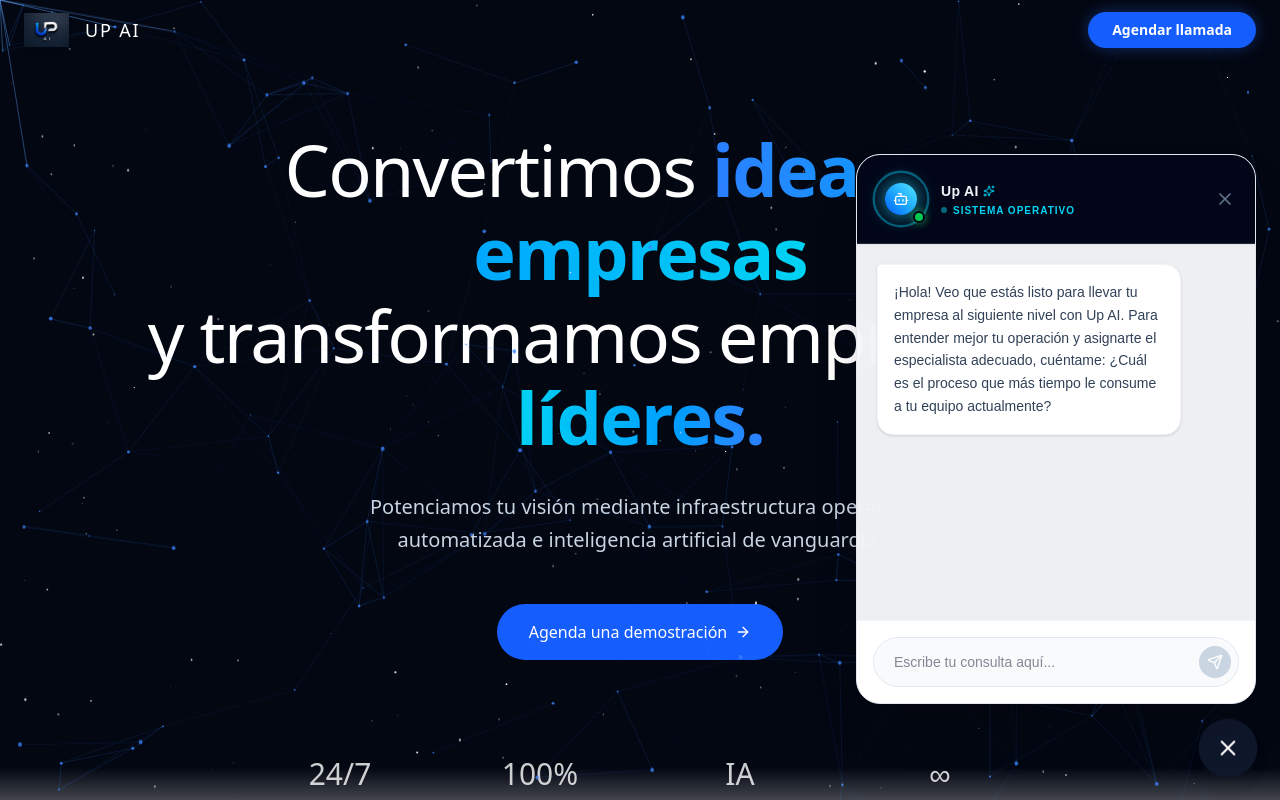
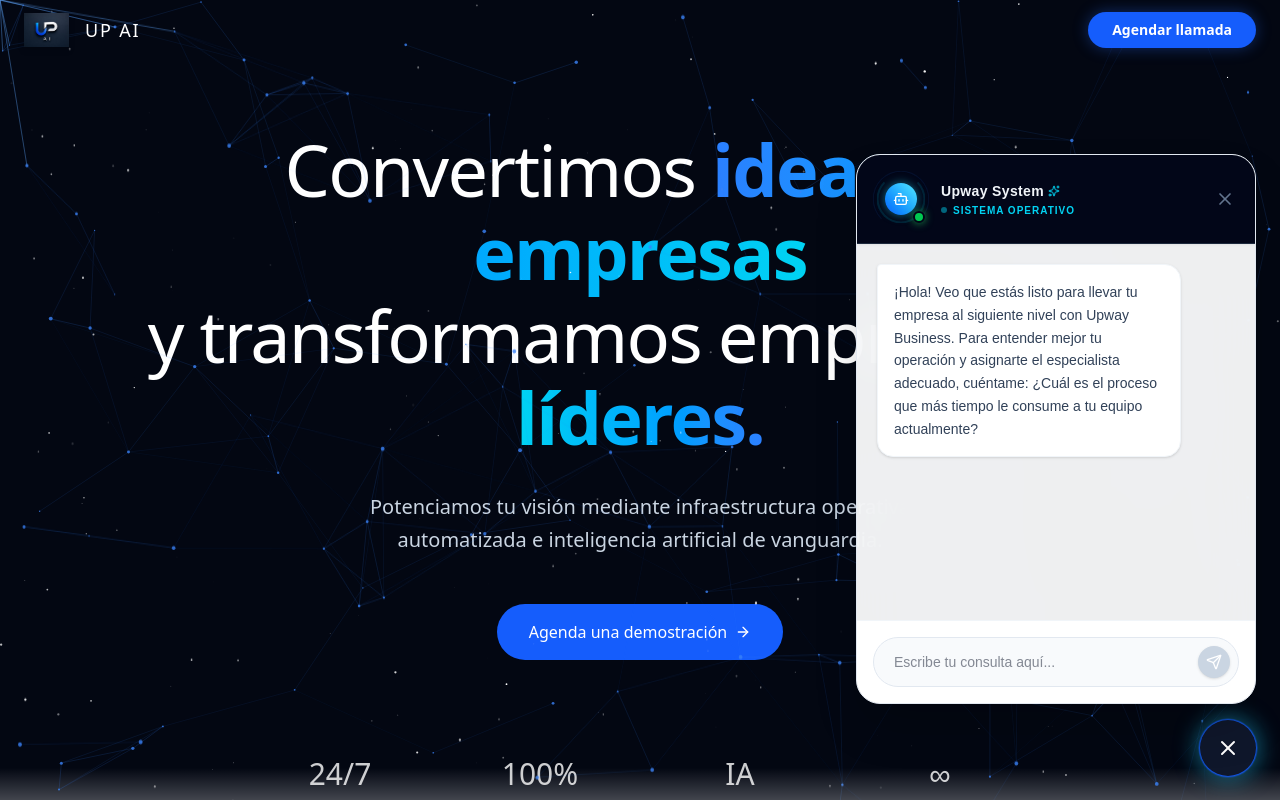
Before and after one commit to rich020383-commits/upward-ai, a Next.js app in the folder upward-ai-frontend/: page / in a window 1280 px wide. Both pictures are taken after a click on the button 1228 px from the left and 748 px from the top of the page. Shown: the top 800 px of the page. Built offline with nearby package versions, Linux system fonts and the light colour scheme.

Commit message:
feat: Rebranding de chatbot, animaciones de HUD premium y conexión a backend

```diff
--- a/upward-ai-frontend/components/Chatbot.tsx
+++ b/upward-ai-frontend/components/Chatbot.tsx
@@ -7,15 +7,13 @@
 export default function Chatbot() {
   const [isOpen, setIsOpen] = useState(false);
 
-  // 🔥 ACTUALIZADO: El saludo premium de ventas para perfilar al cliente
   const [messages, setMessages] = useState([
-    { role: "bot", content: "¡Hola! Veo que estás listo para llevar tu empresa al siguiente nivel con Up AI. Para entender mejor tu operación y asignarte el especialista adecuado, cuéntame: ¿Cuál es el proceso que más tiempo le consume a tu equipo actualmente?" }
+    { role: "bot", content: "¡Hola! Veo que estás listo para llevar tu empresa al siguiente nivel con Upway Business. Para entender mejor tu operación y asignarte el especialista adecuado, cuéntame: ¿Cuál es el proceso que más tiempo le consume a tu equipo actualmente?" }
   ]);
 
   const [input, setInput] = useState("");
   const [isLoading, setIsLoading] = useState(false);
 
-  // Referencia para hacer scroll automático hasta el último mensaje
   const messagesEndRef = useRef<HTMLDivElement>(null);
 
   const scrollToBottom = () => {
@@ -26,18 +24,12 @@
     scrollToBottom();
   }, [messages, isLoading]);
 
-  // 🔥 NUEVO: El "oído" del chatbot para escuchar los botones de la página web
   useEffect(() => {
     const escucharBoton = () => {
       setIsOpen(true);
     };
-
     window.addEventListener('abrir-chat', escucharBoton);
-
-    // Limpieza del evento por seguridad
-    return () => {
-      window.removeEventListener('abrir-chat', escucharBoton);
-    };
+    return () => window.removeEventListener('abrir-chat', escucharBoton);
   }, []);
 
   const sendMessage = async () => {
@@ -49,7 +41,6 @@
     setIsLoading(true);
 
     try {
-      // Apuntamos dinámicamente al backend real en Render
       const baseUrl = process.env.NEXT_PUBLIC_API_URL || "https://upward-ai-8n4i.onrender.com";
       const res = await fetch(`${baseUrl}/api/chat/`, {
         method: "POST",
@@ -58,37 +49,42 @@
       });
       const data = await res.json();
 
-      // Simulamos un pequeño retraso para que se vea el efecto de "Pensando..."
+      // Simulación de pensamiento orgánico (entre 1 y 2 segundos)
+      const organicDelay = Math.floor(Math.random() * 1000) + 1000;
       setTimeout(() => {
         setMessages((prev) => [...prev, { role: "bot", content: data.reply }]);
         setIsLoading(false);
-      }, 800);
+      }, organicDelay);
 
     } catch (error) {
       setTimeout(() => {
         setMessages((prev) => [...prev, { role: "bot", content: "Lo siento, mis servidores están en mantenimiento. Por favor, intenta de nuevo en unos minutos." }]);
         setIsLoading(false);
-      }, 800);
+      }, 1500);
     }
   };
 
   return (
     <>
-      {/* Botón flotante Premium */}
+      {/* 🌟 1. Efecto de "Respiración" en el botón cuando está inactivo */}
       <motion.button
-        initial={{ scale: 0 }}
-        animate={{ scale: 1 }}
-        whileHover={{ scale: 1.05 }}
+        animate={{
+          scale: isOpen ? 1 : [1, 1.05, 1],
+          boxShadow: isOpen
+            ? "0px 0px 15px rgba(0,0,0,0.2)"
+            : ["0px 0px 15px rgba(37,99,235,0.4)", "0px 0px 25px rgba(34,211,238,0.7)", "0px 0px 15px rgba(37,99,235,0.4)"]
+        }}
+        transition={{ duration: isOpen ? 0.2 : 2.5, repeat: isOpen ? 0 : Infinity, ease: "easeInOut" }}
+        whileHover={{ scale: 1.1 }}
         whileTap={{ scale: 0.95 }}
         onClick={() => setIsOpen((prev) => !prev)}
-        className={`fixed bottom-6 right-6 p-4 rounded-full shadow-premium hover:shadow-2xl transition-all z-50 flex items-center justify-center ${
+        className={`fixed bottom-6 right-6 p-4 rounded-full transition-colors z-50 flex items-center justify-center ${
           isOpen ? 'bg-slate-900 text-white' : 'bg-blue-600 text-white'
         }`}
       >
         {isOpen ? <X className="w-6 h-6" /> : <MessageSquare className="w-6 h-6" />}
       </motion.button>
 
-      {/* Ventana de chat Glassmorphism */}
       <AnimatePresence>
         {isOpen && (
           <motion.div
@@ -98,66 +94,66 @@
             transition={{ type: "spring", stiffness: 200, damping: 20 }}
             className="fixed bottom-24 right-6 w-[350px] md:w-[400px] h-[550px] bg-white/90 backdrop-blur-xl rounded-3xl shadow-2xl border border-slate-200 z-50 flex flex-col overflow-hidden"
           >
-            {/* Header del Chat con Orbe Neuronal Premium */}
             <div className="bg-slate-950 p-5 text-white flex items-center justify-between shrink-0 border-b border-slate-800 shadow-sm">
               <div className="flex items-center space-x-4">
 
-                {/* 🌌 EL ORBE ANIMADO (Reemplaza al video) */}
+                {/* 🌟 3. Núcleo Dinámico: Reacciona cuando está procesando (isLoading) */}
                 <div className="relative w-12 h-12 flex items-center justify-center">
-                  {/* Anillo exterior rápido */}
                   <motion.div
-                    animate={{ scale: [1, 1.2, 1], opacity: [0.3, 0.8, 0.3] }}
-                    transition={{ duration: 2, repeat: Infinity, ease: "easeInOut" }}
-                    className="absolute inset-0 rounded-full border-2 border-cyan-400/50"
+                    animate={{
+                      scale: isLoading ? [1, 1.3, 1] : [1, 1.15, 1],
+                      opacity: isLoading ? [0.6, 1, 0.6] : [0.2, 0.6, 0.2],
+                      rotate: isLoading ? 180 : 0
+                    }}
+                    transition={{ duration: isLoading ? 1 : 3, repeat: Infinity, ease: "linear" }}
+                    className="absolute inset-0 rounded-full border-2 border-cyan-400/50 border-t-transparent"
                   />
-                  {/* Anillo de onda expansiva lenta */}
                   <motion.div
-                    animate={{ scale: [1, 1.4, 1], opacity: [0.1, 0.4, 0.1] }}
-                    transition={{ duration: 3, repeat: Infinity, ease: "easeInOut", delay: 0.5 }}
-                    className="absolute inset-0 rounded-full border border-blue-500/30"
+                    animate={{
+                      scale: isLoading ? [1, 1.5, 1] : [1, 1.3, 1],
+                      opacity: isLoading ? [0.3, 0.7, 0.3] : [0.1, 0.3, 0.1],
+                      rotate: isLoading ? -180 : 0
+                    }}
+                    transition={{ duration: isLoading ? 1.5 : 4, repeat: Infinity, ease: "linear" }}
+                    className="absolute inset-0 rounded-full border border-blue-500/40 border-b-transparent"
                   />
-                  {/* Núcleo central brillante */}
-                  <div className="relative w-8 h-8 bg-gradient-to-tr from-blue-600 to-cyan-300 rounded-full shadow-[0_0_20px_rgba(34,211,238,0.8)] flex items-center justify-center z-10">
+                  <motion.div
+                    animate={{ boxShadow: isLoading ? "0 0 25px rgba(34,211,238,1)" : "0 0 10px rgba(34,211,238,0.5)" }}
+                    className="relative w-8 h-8 bg-gradient-to-tr from-blue-600 to-cyan-300 rounded-full flex items-center justify-center z-10"
+                  >
                     <Bot className="w-4 h-4 text-white" />
-                  </div>
-                  {/* Punto de estado "Online" */}
+                  </motion.div>
                   <span className="absolute bottom-0 right-0 w-3 h-3 bg-green-500 border-2 border-slate-950 rounded-full z-20 shadow-[0_0_8px_rgba(34,197,94,0.8)]"></span>
                 </div>
 
-                {/* Textos del sistema */}
                 <div>
                   <h3 className="font-bold text-sm tracking-wide flex items-center gap-1 text-slate-100">
-                    Up AI <Sparkles className="w-3 h-3 text-cyan-400" />
+                    Upway System <Sparkles className="w-3 h-3 text-cyan-400" />
                   </h3>
                   <div className="flex items-center gap-1.5 mt-0.5">
-                    {/* Efecto de "escribiendo/procesando" perpetuo muy sutil */}
                     <motion.div
-                      animate={{ opacity: [0.4, 1, 0.4] }}
-                      transition={{ duration: 1.5, repeat: Infinity }}
+                      animate={{ opacity: isLoading ? [1, 0.2, 1] : [0.4, 1, 0.4] }}
+                      transition={{ duration: isLoading ? 0.5 : 1.5, repeat: Infinity }}
                       className="w-1.5 h-1.5 bg-cyan-400 rounded-full"
                     />
                     <p className="text-[10px] text-cyan-400 uppercase tracking-widest font-semibold">
-                      Sistema Operativo
+                      {isLoading ? "Procesando Datos..." : "Sistema Operativo"}
                     </p>
                   </div>
                 </div>
               </div>
 
-              {/* Botón de cerrar superior */}
-              <button
-                onClick={() => setIsOpen(false)}
-                className="text-slate-500 hover:text-white hover:rotate-90 transition-all duration-300"
-              >
+              <button onClick={() => setIsOpen(false)} className="text-slate-500 hover:text-white hover:rotate-90 transition-all duration-300">
                 <X className="w-5 h-5" />
               </button>
             </div>
 
-            {/* Área de mensajes */}
             <div className="flex-1 overflow-y-auto p-5 space-y-4 bg-slate-50/50 scroll-smooth">
               {messages.map((m, i) => (
                 <motion.div
-                  initial={{ opacity: 0, y: 10 }}
-                  animate={{ opacity: 1, y: 0 }}
+                  initial={{ opacity: 0, scale: 0.9, originY: 1 }}
+                  animate={{ opacity: 1, scale: 1 }}
+                  transition={{ type: "spring", stiffness: 250, damping: 20 }}
                   key={i}
                   className={`flex ${m.role === 'user' ? 'justify-end' : 'justify-start'}`}
                 >
@@ -168,18 +164,17 @@
                         : 'bg-white text-slate-700 rounded-2xl rounded-tl-sm shadow-sm border border-slate-100'
                     }`}
                   >
-                    {/* 🔥 LA MAGIA: Si la IA manda el gatillo, dibujamos el botón */}
                     {m.content.includes('[ABRIR_FORMULARIO]') ? (
                       <div className="flex flex-col gap-3">
-                        {/* Imprimimos el texto sin la etiqueta secreta */}
                         <span>{m.content.replace('[ABRIR_FORMULARIO]', '')}</span>
-                        {/* Dibujamos el botón que dispara el evento al Modal */}
-                        <button
+                        <motion.button
+                          whileHover={{ scale: 1.02 }}
+                          whileTap={{ scale: 0.98 }}
                           onClick={() => window.dispatchEvent(new Event('abrir-modal-lead'))}
-                          className="bg-blue-600 text-white px-4 py-2.5 rounded-lg font-semibold hover:bg-blue-700 hover:shadow-lg transition-all shadow-sm flex items-center justify-center gap-2 mt-2"
+                          className="bg-gradient-to-r from-blue-600 to-cyan-500 text-white px-4 py-2.5 rounded-lg font-semibold shadow-md flex items-center justify-center gap-2 mt-2"
                         >
                           📋 Llenar Formulario
-                        </button>
+                        </motion.button>
                       </div>
                     ) : (
                       <span>{m.content}</span>
@@ -188,38 +183,52 @@
                 </motion.div>
               ))}
 
-              {/* Animación de "Pensando..." */}
-              {isLoading && (
-                <motion.div initial={{ opacity: 0 }} animate={{ opacity: 1 }} className="flex justify-start">
-                  <div className="bg-white p-4 rounded-2xl rounded-tl-sm shadow-sm border border-slate-100 flex items-center space-x-2">
-                    <div className="w-2 h-2 bg-blue-400 rounded-full animate-bounce" style={{ animationDelay: '0ms' }} />
-                    <div className="w-2 h-2 bg-blue-400 rounded-full animate-bounce" style={{ animationDelay: '150ms' }} />
-                    <div className="w-2 h-2 bg-blue-400 rounded-full animate-bounce" style={{ animationDelay: '300ms' }} />
-                  </div>
-                </motion.div>
-              )}
+              {/* 🌟 4. Pensamiento simulado con transición suave */}
+              <AnimatePresence>
+                {isLoading && (
+                  <motion.div
+                    initial={{ opacity: 0, y: 10 }}
+                    animate={{ opacity: 1, y: 0 }}
+                    exit={{ opacity: 0, scale: 0.9 }}
+                    className="flex justify-start"
+                  >
+                    <div className="bg-white p-4 rounded-2xl rounded-tl-sm shadow-sm border border-slate-100 flex items-center space-x-2">
+                      <motion.div animate={{ y: [0, -5, 0] }} transition={{ duration: 0.6, repeat: Infinity, delay: 0 }} className="w-2 h-2 bg-cyan-500 rounded-full" />
+                      <motion.div animate={{ y: [0, -5, 0] }} transition={{ duration: 0.6, repeat: Infinity, delay: 0.2 }} className="w-2 h-2 bg-blue-500 rounded-full" />
+                      <motion.div animate={{ y: [0, -5, 0] }} transition={{ duration: 0.6, repeat: Infinity, delay: 0.4 }} className="w-2 h-2 bg-blue-700 rounded-full" />
+                    </div>
+                  </motion.div>
+                )}
+              </AnimatePresence>
               <div ref={messagesEndRef} />
             </div>
 
-            {/* Input de texto */}
             <div className="p-4 bg-white border-t border-slate-100 shrink-0">
-              <div className="relative flex items-center">
+              {/* 🌟 2. Reacción al Teclado: Brillo de neón al escribir */}
+              <motion.div
+                animate={{
+                  boxShadow: input.length > 0 ? "0px 0px 12px rgba(34,211,238,0.4)" : "0px 0px 0px rgba(34,211,238,0)",
+                  borderColor: input.length > 0 ? "rgba(34,211,238,0.5)" : "rgba(226,232,240,1)"
+                }}
+                className="relative flex items-center rounded-full border transition-colors bg-slate-50"
+              >
                 <input
                   value={input}
                   onChange={(e) => setInput(e.target.value)}
                   onKeyPress={(e) => e.key === 'Enter' && sendMessage()}
                   placeholder="Escribe tu consulta aquí..."
                   disabled={isLoading}
-                  className="w-full bg-slate-50 border border-slate-200 focus:border-blue-500 focus:bg-white rounded-full pl-5 pr-12 py-3.5 text-sm text-slate-900 outline-none transition-all disabled:opacity-50"
+                  className="w-full bg-transparent pl-5 pr-12 py-3.5 text-sm text-slate-900 outline-none disabled:opacity-50 rounded-full"
                 />
-                <button
+                <motion.button
+                  whileTap={{ scale: 0.9 }}
                   onClick={sendMessage}
                   disabled={isLoading || !input.trim()}
-                  className="absolute right-2 top-1/2 -translate-y-1/2 bg-blue-600 hover:bg-blue-700 disabled:bg-slate-300 text-white p-2 rounded-full transition-colors flex items-center justify-center"
+                  className="absolute right-2 top-1/2 -translate-y-1/2 bg-blue-600 hover:bg-cyan-500 disabled:bg-slate-300 text-white p-2 rounded-full transition-colors flex items-center justify-center shadow-sm"
                 >
                   <Send className="w-4 h-4" />
-                </button>
-              </div>
+                </motion.button>
+              </motion.div>
             </div>
           </motion.div>
         )}
```
